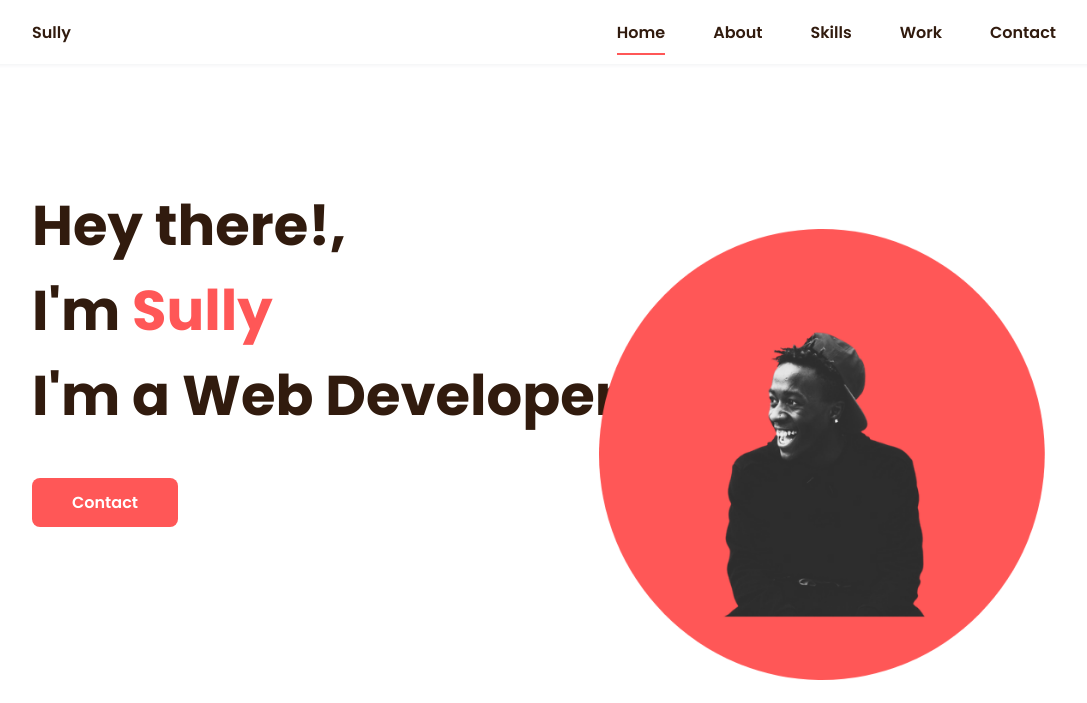
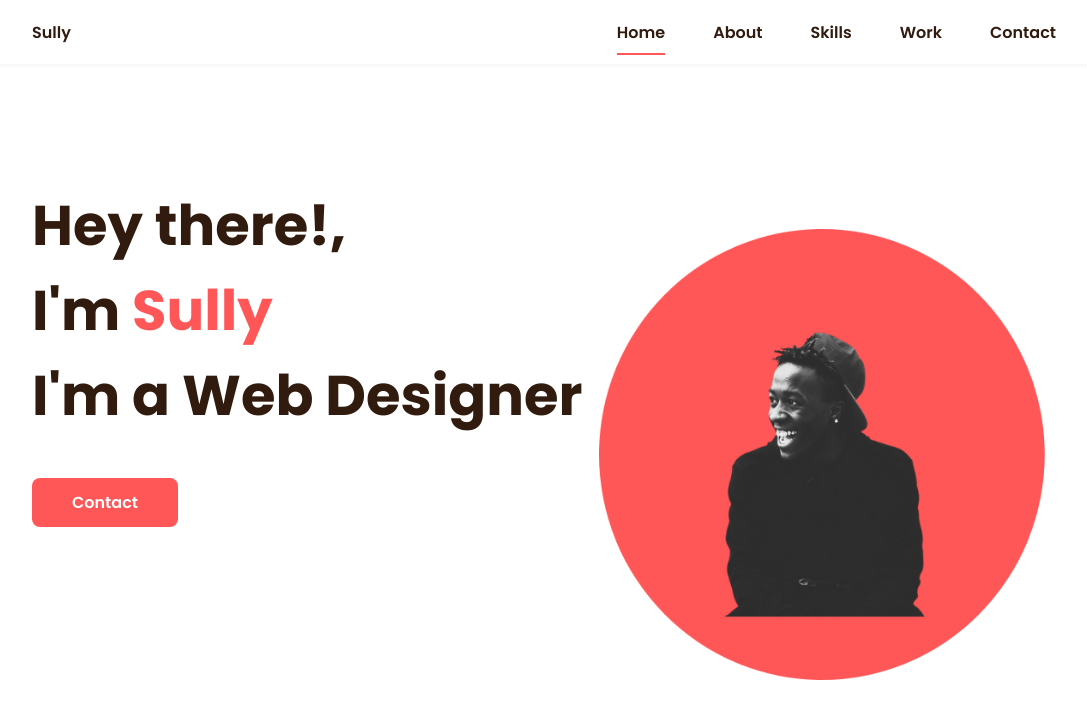
Before and after one commit to bettercallsully/Sullys-Portfolio-2.0, a website: page index.html in a window 1280 px wide. Shown: the top 703 px of the page, without its empty margins (96-1183 px from the left). Drawn offline with nearby package versions, Linux system fonts and the light colour scheme.

Commit message:
title change

```diff
--- a/index.html
+++ b/index.html
@@ -39,7 +39,7 @@
             <!--===== HOME =====-->
             <section class="home bd-grid" id="home">
                 <div class="home__data">
-                    <h1 class="home__title">Hey there!,<br>I'm <span class="home__title-color">Sully</span><br>I'm a Web Developer</h1>
+                    <h1 class="home__title">Hey there!,<br>I'm <span class="home__title-color">Sully</span><br>I'm a Web Designer</h1>
 
                     <a href="mailto:solomonelkelani@gmailcom" class="button">Contact</a>
                 </div>
```
